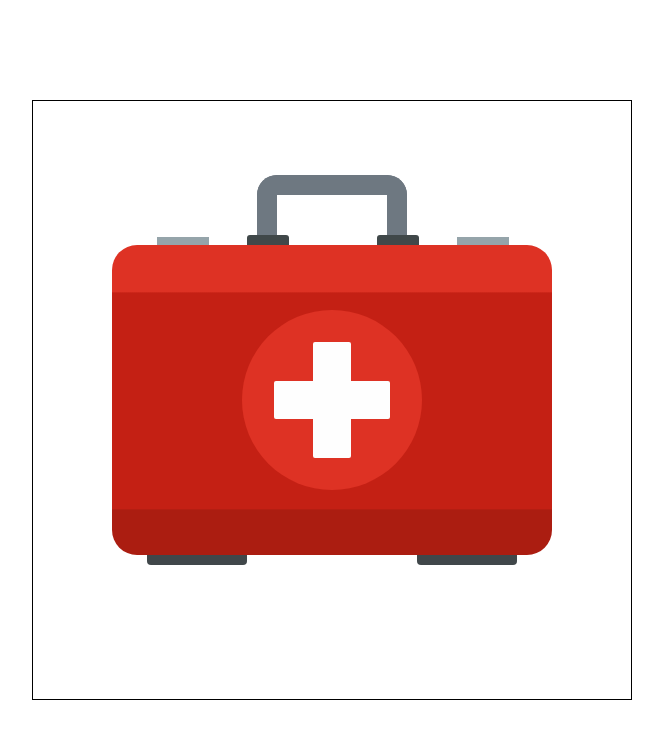
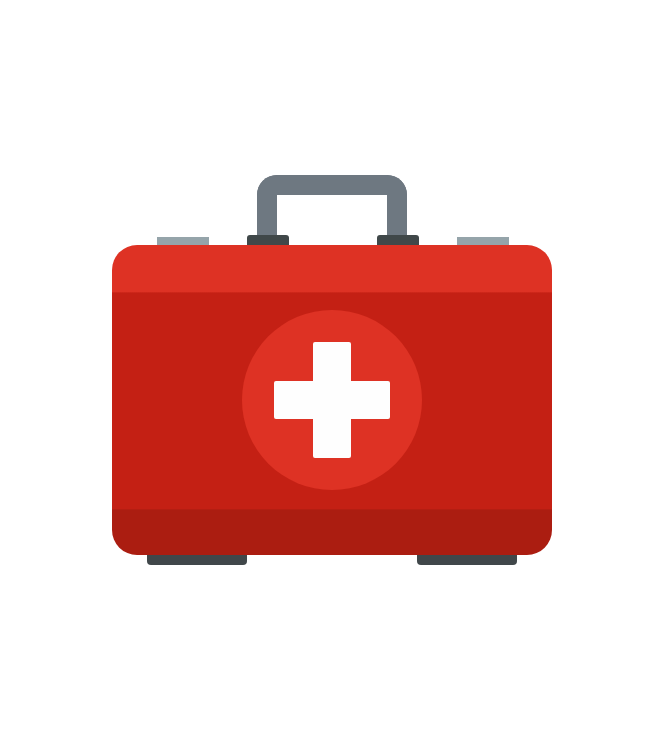
Before and after one commit to ivan-yosifov/css-art-first-aid-kit, a plain HTML site: page index.html in a window 1280 px wide. Shown: the whole page, without its empty margins (308-971 px from the left). Drawn offline with Linux system fonts and the light colour scheme.

Commit message:
Update index.html

```diff
--- a/index.html
+++ b/index.html
@@ -13,7 +13,7 @@
 		.container{
 			width: 600px;
 			height: 600px;
-			border: 1px solid #000;
+			/* border: 1px solid #000; */
 			position: absolute;
 			top: 0;
 			left: 0;
```
